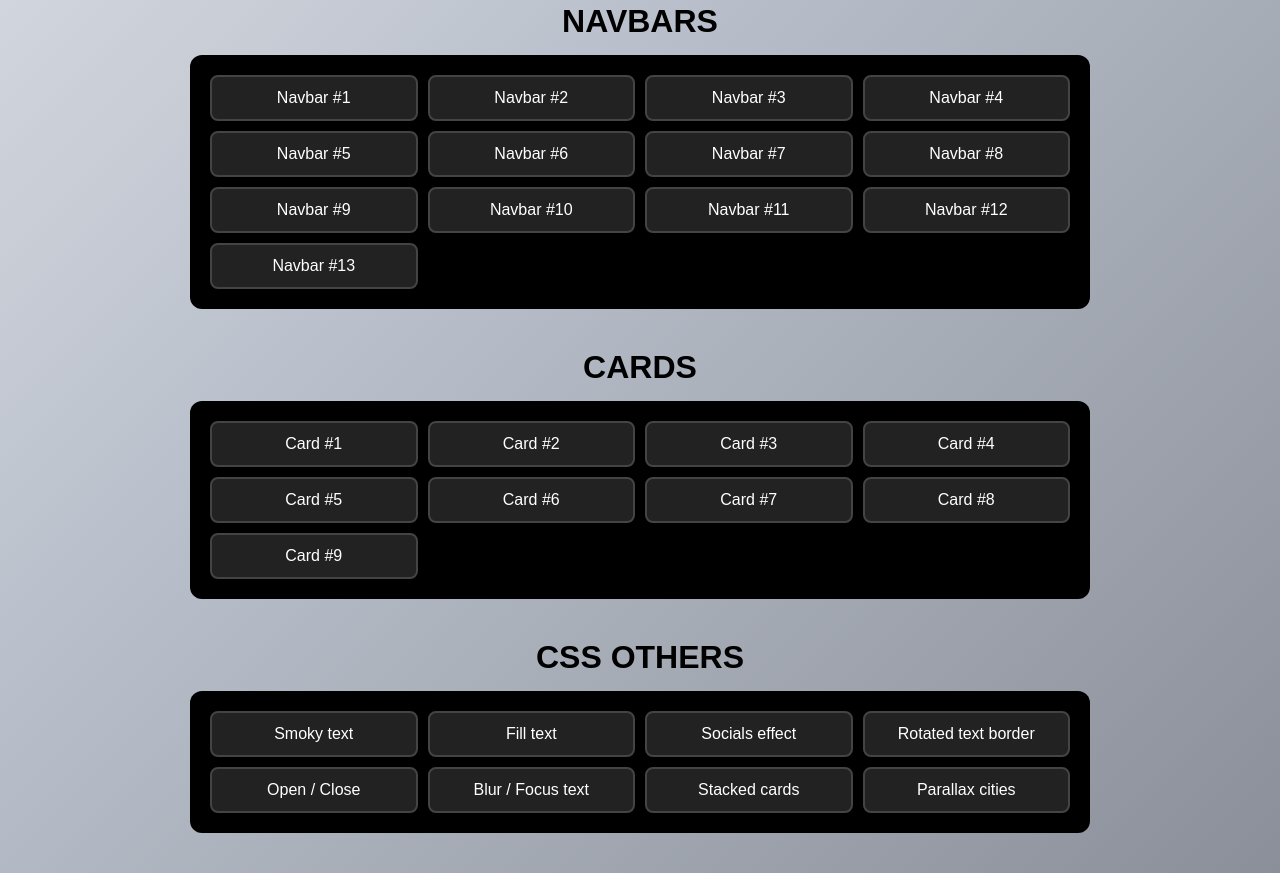
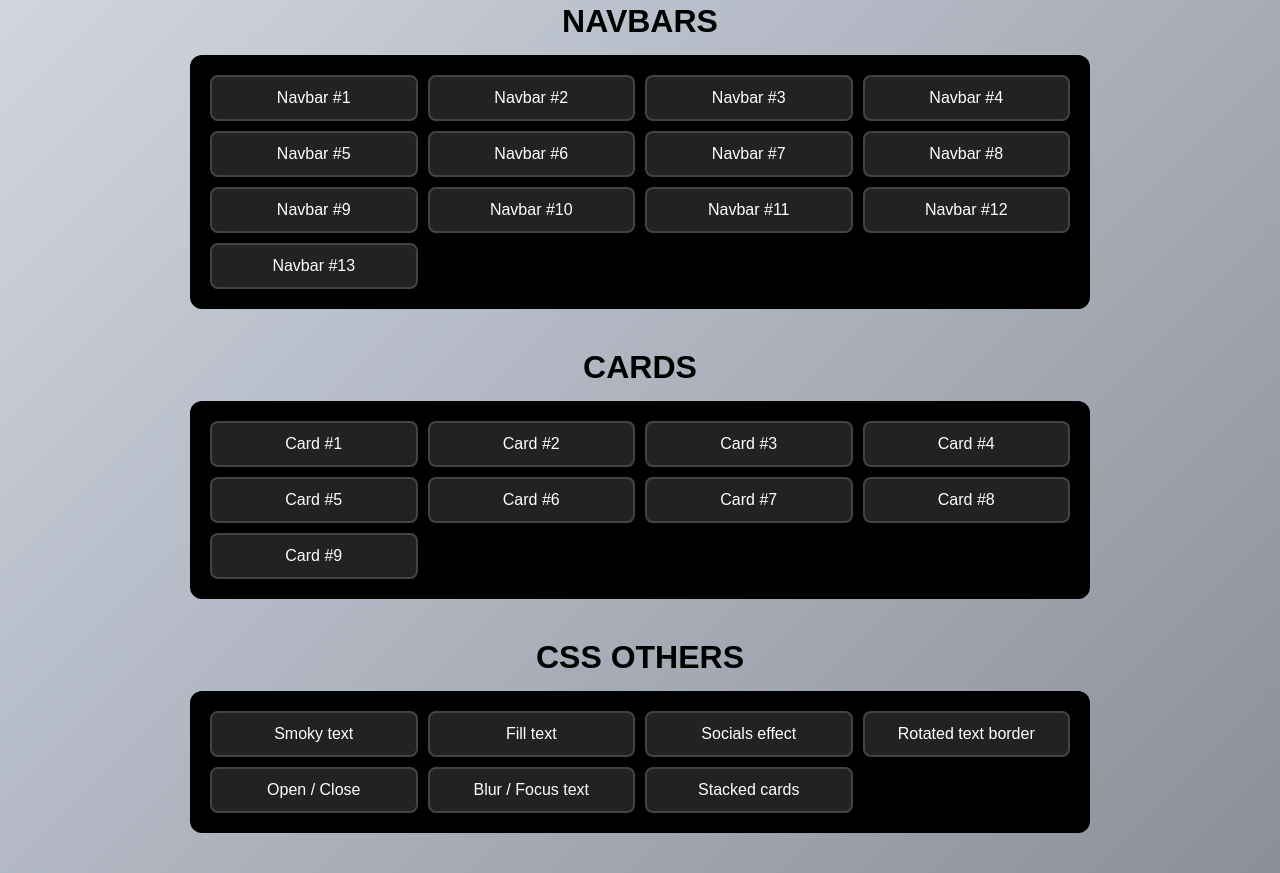
Before and after one commit to andrew-dev-p/css-js-animations, a plain HTML site: page index.html in a window 1280 px wide. Shown: the part 879-1752 px from the top of the page. Drawn offline with Linux system fonts and the light colour scheme.

Commit message:
Remove Parallax Cities link from index.html

```diff
--- a/index.html
+++ b/index.html
@@ -232,9 +232,6 @@
           <li class="grid-item">
             <a href="stacked-cards" class="btn">Stacked cards</a>
           </li>
-          <li class="grid-item">
-            <a href="parallax-cities" class="btn">Parallax cities</a>
-          </li>
         </ul>
       </section>
     </div>
```
